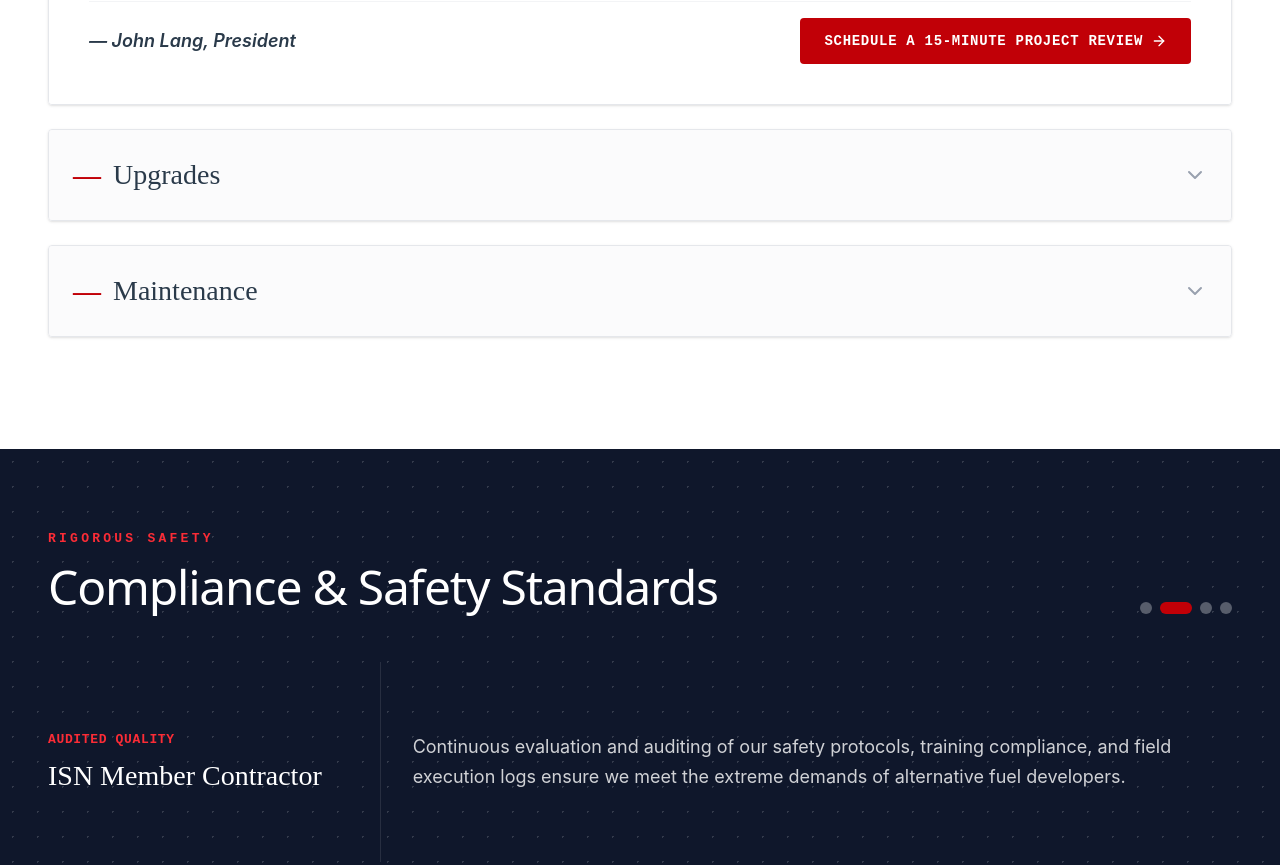
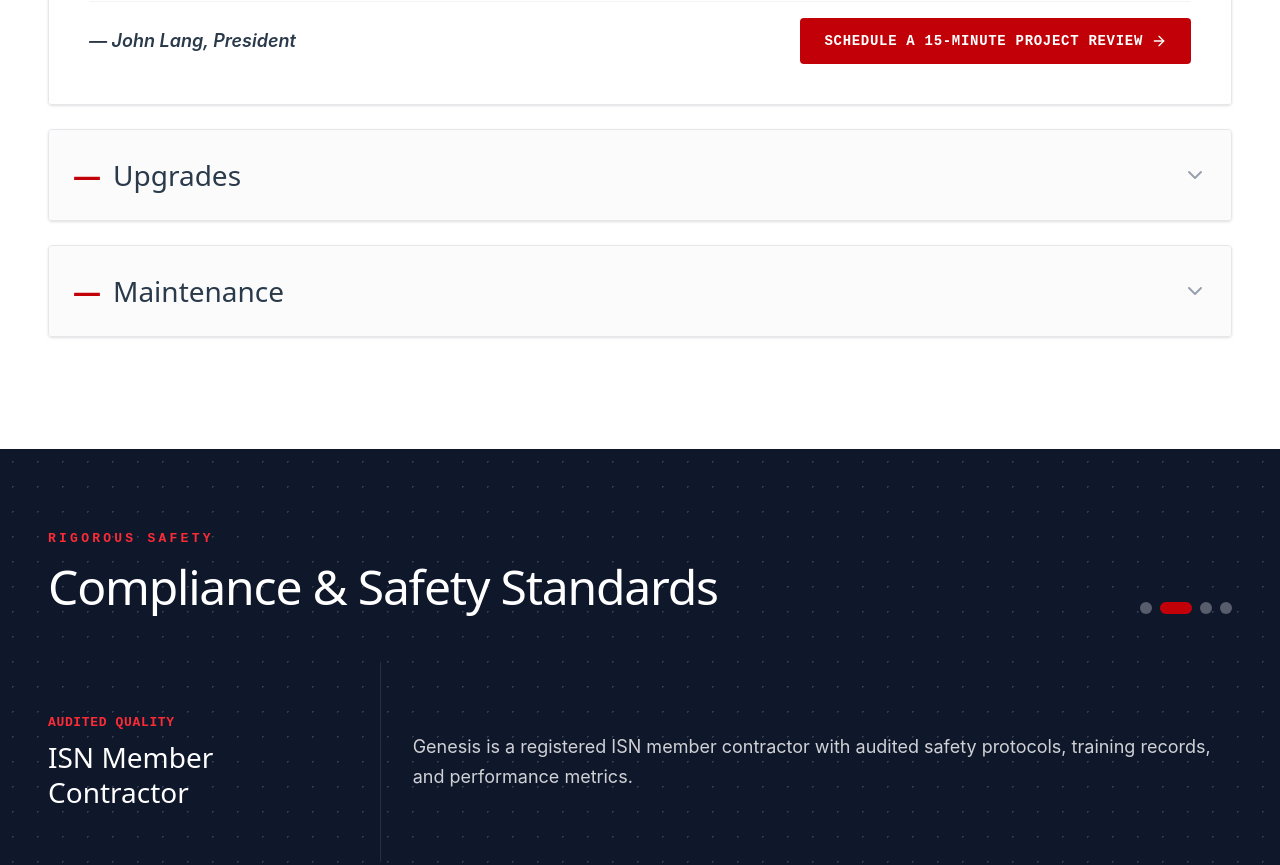
Before and after one commit to deepakbareth/genesis-ui-2, a React (Vite) app: page /genesis-ui-2/services/hydrogen in a window 1280 px wide. Shown: the part 2500-3365 px from the top of the page. Built offline with nearby package versions, Linux system fonts and the light colour scheme.

Commit message:
hydrogen page going on

```diff
--- a/src/Components/Hydrogen/HydrogenFoldable.jsx
+++ b/src/Components/Hydrogen/HydrogenFoldable.jsx
@@ -1,5 +1,45 @@
 import React, { useState } from 'react';
 import { ChevronDown, ArrowRight } from 'lucide-react';
+
+const servicesData = [
+    {
+        id: 'construction',
+        title: 'Construction',
+        paragraphs: [
+            "We understand that ground-up hydrogen fueling station construction is not standard commercial work. It requires precision, safety, coordination, and experience with high-pressure gas infrastructure. We bring that expertise to every project, supporting the hydrogen economy alternative fueling station construction, installation, capacity upgrades and ongoing maintenance around the USA.",
+            "Our team delivers turnkey completion across the full project lifecycle, managing the critical stages that move a hydrogen infrastructure project from planning and permitting to construction, MEP coordination, system integration, pressure testing, commissioning, and final closeout.",
+            "Backed by years of experience installing 6,000 to 10,000 psi systems, We thoroughly understand the specialized systems that make high pressure hydrogen infrastructure work. We ensure system integrity by applying expert Swagelok fitting practices and installing high-pressure stainless steel tubing for compressors, dispensers, cryogenic equipment, controls, and ESD systems. That experience helps us coordinate installation, maintenance, and upgrade work around equipment from leading manufacturers such as PDC Machines, Ariel Corporation and more.",
+            "For owners and hydrogen infrastructure developers, our value is clear: we reduce construction risk, simplify trade coordination, and help bring complex fueling assets online safely, efficiently, and with accountability. From ground-up station builds to capacity expansions and long-term maintenance, we provide the field leadership, certified technical execution, and project management discipline needed to keep alternative fuel projects moving. When reliability, safety, and schedule certainty matter, we are the construction partner built for the next generation of fueling infrastructure."
+        ],
+        quote: "— John Lang, President",
+        buttonText: "Schedule a 15-Minute Project Review",
+        phone: "4194663262",
+        maxHeight: "max-h-[1500px]"
+    },
+    {
+        id: 'upgrades',
+        title: 'Upgrades',
+        paragraphs: [
+            "Genesis helps hydrogen fueling operators scale infrastructure without starting from scratch. As fleet demand grows, station owners need more capacity, faster throughput, and stronger system reliability from assets already in the ground. Genesis supports that growth through strategic hydrogen station upgrades, including added dispensers, compressors, storage vessels, high-pressure tubing, valves, controls, and system integration improvements.",
+            "With deep field experience in high-pressure fueling environments, Genesis coordinates upgrade work around live operational needs, equipment vendors, safety requirements, and commissioning timelines. The result is a smarter path to expansion: greater fueling capacity, improved station performance, and reduced downtime without the disruption of a full rebuild. For hydrogen infrastructure providers ready to move from pilot deployment to commercial-scale operations, Genesis delivers the construction expertise to make scaling practical, controlled, and built for long-term growth."
+        ],
+        buttonText: "Discuss Project Details",
+        phone: "4194663262",
+        maxHeight: "max-h-[1000px]"
+    },
+    {
+        id: 'maintenance',
+        title: 'Maintenance',
+        paragraphs: [
+            "Genesis ensures the safety, reliability, and continuous uptime of critical hydrogen fueling infrastructure. Operating at the intersection of high-pressure logistics and cryogenic engineering, the company provides station owners with the specialized maintenance, repair, and replacement services required to protect capital investments and eliminate operational bottlenecks.",
+            "Because high-pressure hydrogen environments leave zero margin for error, minor failures quickly cascade into costly downtime. Genesis stabilizes station performance by troubleshooting control panels and skids, repairing compression fittings, airlines, valves, VJ line seals, hydrogen pad lights, and cryogenic line flashing, while replacing high-wear components like cryogenic pump heads.",
+            "With deep field experience spanning high-pressure tubing, fueling skids, dispensers, and safety-critical controls, Genesis restores system integrity and extends equipment life, giving operators the certainty they need to scale with confidence."
+        ],
+        buttonText: "Learn More",
+        phone: "4194663262",
+        maxHeight: "max-h-[1000px]"
+    }
+];
 
 const HydrogenFoldable = () => {
     const [expandedAccordion, setExpandedAccordion] = useState('construction');
@@ -18,128 +58,48 @@ const HydrogenFoldable = () => {
                 </div>
 
                 <div className="flex flex-col gap-6">
-                    {/* ITEM 1: CONSTRUCTION */}
-                    <div className="border border-gray-200 rounded-sm overflow-hidden shadow-sm">
+                    {servicesData.map((service) => {
+                        const isExpanded = expandedAccordion === service.id;
+                        return (
+                            <div key={service.id} className="border border-gray-200 rounded-sm overflow-hidden shadow-sm">
                                 <button
-                            onClick={() => setExpandedAccordion(expandedAccordion === 'construction' ? null : 'construction')}
+                                    onClick={() => setExpandedAccordion(isExpanded ? null : service.id)}
                                     className="w-full bg-gray-50/70 hover:bg-gray-50 px-6 py-5 md:py-6 flex items-center justify-between text-left transition-colors cursor-pointer"
                                 >
-                            <span className="font-['Apfel_Grotezk'] text-[22px] md:text-[28px] font-normal text-[#2A3A4A] flex items-center gap-3">
-                                <span className="text-red-700 font-bold">—</span> Construction
+                                    <span className="font-['Apfel_Grotezk',ui-sans-serif,system-ui,sans-serif,'Apple_Color_Emoji','Segoe_UI_Emoji','Segoe_UI_Symbol','Noto_Color_Emoji'] text-[22px] md:text-[28px] font-normal text-[#2A3A4A] flex items-center gap-3">
+                                        <span className="text-red-700 font-bold">—</span> {service.title}
                                     </span>
-                            <ChevronDown className={`w-6 h-6 text-gray-400 transition-transform duration-300 ${expandedAccordion === 'construction' ? 'rotate-180 text-red-700' : ''}`} />
+                                    <ChevronDown className={`w-6 h-6 text-gray-400 transition-transform duration-300 ${isExpanded ? 'rotate-180 text-red-700' : ''}`} />
                                 </button>
                                 <div
                                     className={`transition-all duration-500 ease-in-out overflow-hidden ${
-                                expandedAccordion === 'construction' ? 'max-h-[1500px]' : 'max-h-0'
+                                        isExpanded ? service.maxHeight : 'max-h-0'
                                     }`}
                                 >
                                     <div className="p-6 md:p-10 border-t border-gray-100 bg-white space-y-6 text-[15px] md:text-[18px] text-gray-600 leading-relaxed font-sans">
-                                <p>
-                                    We understand that ground-up hydrogen fueling station construction is not standard commercial work. It requires precision, safety, coordination, and experience with high-pressure gas infrastructure. We bring that expertise to every project, supporting the hydrogen economy alternative fueling station construction, installation, capacity upgrades and ongoing maintenance around the USA.
-                                </p>
-                                <p>
-                                    Our team delivers turnkey completion across the full project lifecycle, managing the critical stages that move a hydrogen infrastructure project from planning and permitting to construction, MEP coordination, system integration, pressure testing, commissioning, and final closeout.
-                                </p>
-                                <p>
-                                    Backed by years of experience installing 6,000 to 10,000 psi systems, We thoroughly understand the specialized systems that make high pressure hydrogen infrastructure work. We ensure system integrity by applying expert Swagelok fitting practices and installing high-pressure stainless steel tubing for compressors, dispensers, cryogenic equipment, controls, and ESD systems. That experience helps us coordinate installation, maintenance, and upgrade work around equipment from leading manufacturers such as PDC Machines, Ariel Corporation and more.
-                                </p>
-                                <p>
-                                    For owners and hydrogen infrastructure developers, our value is clear: we reduce construction risk, simplify trade coordination, and help bring complex fueling assets online safely, efficiently, and with accountability. From ground-up station builds to capacity expansions and long-term maintenance, we provide the field leadership, certified technical execution, and project management discipline needed to keep alternative fuel projects moving. When reliability, safety, and schedule certainty matter, we are the construction partner built for the next generation of fueling infrastructure.
-                                </p>
+                                        {service.paragraphs.map((paragraph, idx) => (
+                                            <p key={idx}>{paragraph}</p>
+                                        ))}
 
-                                <div className="pt-4 border-t border-gray-100 flex flex-col md:flex-row justify-between items-start md:items-center gap-6">
+                                        <div className={`pt-4 border-t border-gray-100 flex flex-col md:flex-row gap-6 ${service.quote ? 'justify-between items-start md:items-center' : 'justify-end'}`}>
+                                            {service.quote && (
                                                 <div className="italic text-[#2A3A4A] font-semibold text-[16px] md:text-[18px]">
-                                        — John Lang, President
+                                                    {service.quote}
                                                 </div>
+                                            )}
                                             <a
-                                        href="tel:4194663262"
+                                                href={`tel:${service.phone}`}
                                                 className="bg-red-700 hover:bg-red-800 text-white px-6 py-3 rounded-sm font-semibold tracking-wider font-['Necto_Mono',monospace] text-[14px] uppercase flex items-center gap-2"
                                             >
-                                        <span>Schedule a 15-Minute Project Review</span>
+                                                <span>{service.buttonText}</span>
                                                 <ArrowRight className="w-4 h-4" />
                                             </a>
                                         </div>
                                     </div>
                                 </div>
                             </div>
-
-                    {/* ITEM 2: UPGRADES */}
-                    <div className="border border-gray-200 rounded-sm overflow-hidden shadow-sm">
-                        <button
-                            onClick={() => setExpandedAccordion(expandedAccordion === 'upgrades' ? null : 'upgrades')}
-                            className="w-full bg-gray-50/70 hover:bg-gray-50 px-6 py-5 md:py-6 flex items-center justify-between text-left transition-colors cursor-pointer"
-                        >
-                            <span className="font-['Apfel_Grotezk'] text-[22px] md:text-[28px] font-normal text-[#2A3A4A] flex items-center gap-3">
-                                <span className="text-red-700 font-bold">—</span> Upgrades
-                            </span>
-                            <ChevronDown className={`w-6 h-6 text-gray-400 transition-transform duration-300 ${expandedAccordion === 'upgrades' ? 'rotate-180 text-red-700' : ''}`} />
-                        </button>
-                        <div
-                            className={`transition-all duration-500 ease-in-out overflow-hidden ${
-                                expandedAccordion === 'upgrades' ? 'max-h-[1000px]' : 'max-h-0'
-                            }`}
-                        >
-                            <div className="p-6 md:p-10 border-t border-gray-100 bg-white space-y-6 text-[15px] md:text-[18px] text-gray-600 leading-relaxed font-sans">
-                                <p>
-                                    Genesis helps hydrogen fueling operators scale infrastructure without starting from scratch. As fleet demand grows, station owners need more capacity, faster throughput, and stronger system reliability from assets already in the ground. Genesis supports that growth through strategic hydrogen station upgrades, including added dispensers, compressors, storage vessels, high-pressure tubing, valves, controls, and system integration improvements.
-                                </p>
-                                <p>
-                                    With deep field experience in high-pressure fueling environments, Genesis coordinates upgrade work around live operational needs, equipment vendors, safety requirements, and commissioning timelines. The result is a smarter path to expansion: greater fueling capacity, improved station performance, and reduced downtime without the disruption of a full rebuild. For hydrogen infrastructure providers ready to move from pilot deployment to commercial-scale operations, Genesis delivers the construction expertise to make scaling practical, controlled, and built for long-term growth.
-                                </p>
-
-                                <div className="pt-4 border-t border-gray-100 flex justify-end">
-                                    <a
-                                        href="tel:4194663262"
-                                        className="bg-red-700 hover:bg-red-800 text-white px-6 py-3 rounded-sm font-semibold tracking-wider font-['Necto_Mono',monospace] text-[14px] uppercase flex items-center gap-2"
-                                    >
-                                        <span>Discuss Project Details</span>
-                                        <ArrowRight className="w-4 h-4" />
-                                    </a>
-                                </div>
-                            </div>
-                        </div>
-                    </div>
-
-                    {/* ITEM 3: MAINTENANCE */}
-                    <div className="border border-gray-200 rounded-sm overflow-hidden shadow-sm">
-                        <button
-                            onClick={() => setExpandedAccordion(expandedAccordion === 'maintenance' ? null : 'maintenance')}
-                            className="w-full bg-gray-50/70 hover:bg-gray-50 px-6 py-5 md:py-6 flex items-center justify-between text-left transition-colors cursor-pointer"
-                        >
-                            <span className="font-['Apfel_Grotezk'] text-[22px] md:text-[28px] font-normal text-[#2A3A4A] flex items-center gap-3">
-                                <span className="text-red-700 font-bold">—</span> Maintenance
-                            </span>
-                            <ChevronDown className={`w-6 h-6 text-gray-400 transition-transform duration-300 ${expandedAccordion === 'maintenance' ? 'rotate-180 text-red-700' : ''}`} />
-                        </button>
-                        <div
-                            className={`transition-all duration-500 ease-in-out overflow-hidden ${
-                                    expandedAccordion === 'maintenance' ? 'max-h-[1000px]' : 'max-h-0'
-                            }`}
-                        >
-                            <div className="p-6 md:p-10 border-t border-gray-100 bg-white space-y-6 text-[15px] md:text-[18px] text-gray-600 leading-relaxed font-sans">
-                                <p>
-                                    Genesis ensures the safety, reliability, and continuous uptime of critical hydrogen fueling infrastructure. Operating at the intersection of high-pressure logistics and cryogenic engineering, the company provides station owners with the specialized maintenance, repair, and replacement services required to protect capital investments and eliminate operational bottlenecks.
-                                </p>
-                                <p>
-                                    Because high-pressure hydrogen environments leave zero margin for error, minor failures quickly cascade into costly downtime. Genesis stabilizes station performance by troubleshooting control panels and skids, repairing compression fittings, airlines, valves, VJ line seals, hydrogen pad lights, and cryogenic line flashing, while replacing high-wear components like cryogenic pump heads.
-                                </p>
-                                <p>
-                                    With deep field experience spanning high-pressure tubing, fueling skids, dispensers, and safety-critical controls, Genesis restores system integrity and extends equipment life, giving operators the certainty they need to scale with confidence.
-                                </p>
-
-                                <div className="pt-4 border-t border-gray-100 flex justify-end">
-                                    <a
-                                        href="tel:4194663262"
-                                        className="bg-red-700 hover:bg-red-800 text-white px-6 py-3 rounded-sm font-semibold tracking-wider font-['Necto_Mono',monospace] text-[14px] uppercase flex items-center gap-2"
-                                    >
-                                        <span>Learn More</span>
-                                        <ArrowRight className="w-4 h-4" />
-                                    </a>
-                                </div>
-                            </div>
-                        </div>
-                    </div>
+                        );
+                    })}
                 </div>
             </div>
         </section>
--- a/src/Components/Hydrogen/HydrogenSafety.jsx
+++ b/src/Components/Hydrogen/HydrogenSafety.jsx
@@ -3,23 +3,23 @@ import React, { useState, useEffect } from 'react';
 const safetySlides = [
     {
         title: "Avetta Safety Prequalified",
-        desc: "Genesis maintains active Avetta credentials, verifying our strict alignment with global supply chain safety, insurance requirements, and contractor prequalification standards.",
+        desc: "Genesis Contracting is an Avetta-prequalified contractor, verifying our compliance with industrial safety, liability, and insurance standards.",
         highlight: "Verified Compliance"
     },
     {
         title: "ISN Member Contractor",
-        desc: "Continuous evaluation and auditing of our safety protocols, training compliance, and field execution logs ensure we meet the extreme demands of alternative fuel developers.",
+        desc: "Genesis is a registered ISN member contractor with audited safety protocols, training records, and performance metrics.",
         highlight: "Audited Quality"
     },
     {
         title: "Certified Swagelok Technicians",
-        desc: "All mechanical technicians hold active certifications in Swagelok tube fitting, high-pressure line bending, and gas mechanical assemblies to ensure zero-leak operations.",
-        highlight: "Zero-Leak Guarantee"
+        desc: "Our technicians hold active certifications in Swagelok high-pressure tube fitting and mechanical gas assemblies to ensure leak-free operations.",
+        highlight: "Certified Technicians"
     },
     {
         title: "NFPA & ASME Code Integration",
-        desc: "Every ground-up installation and upgrade is strictly structured and tested to comply with local NFPA 2 (Hydrogen Technologies) and ASME piping codes.",
-        highlight: "Engineering Rigor"
+        desc: "All mechanical assemblies, installations, and upgrades strictly comply with NFPA 2 (Hydrogen Technologies Code) and ASME piping codes.",
+        highlight: "Code Compliance"
     }
 ];
 
@@ -53,9 +53,8 @@ const HydrogenSafety = () => {
                             <button
                                 key={i}
                                 onClick={() => setCarouselIndex(i)}
-                                className={`w-3 h-3 rounded-full cursor-pointer transition-all duration-300 ${
-                                    carouselIndex === i ? 'bg-red-700 w-8' : 'bg-white/30 hover:bg-white/50'
-                                }`}
+                                className={`w-3 h-3 rounded-full cursor-pointer transition-all duration-300 ${carouselIndex === i ? 'bg-red-700 w-8' : 'bg-white/30 hover:bg-white/50'
+                                    }`}
                             />
                         ))}
                     </div>
@@ -66,17 +65,16 @@ const HydrogenSafety = () => {
                     {safetySlides.map((slide, i) => (
                         <div
                             key={i}
-                            className={`absolute inset-0 w-full h-full flex flex-col md:flex-row items-stretch gap-6 md:gap-12 transition-all duration-700 ease-in-out ${
-                                carouselIndex === i
+                            className={`absolute inset-0 w-full h-full flex flex-col md:flex-row items-stretch gap-6 md:gap-12 transition-all duration-700 ease-in-out ${carouselIndex === i
                                     ? 'opacity-100 translate-x-0'
                                     : 'opacity-0 translate-x-12 pointer-events-none'
-                            }`}
+                                }`}
                         >
                             <div className="md:w-1/4 flex flex-col justify-center">
                                 <span className="text-[13px] font-semibold text-red-500 font-['Necto_Mono',monospace] uppercase tracking-wider mb-2 block">
                                     {slide.highlight}
                                 </span>
-                                <h3 className="font-['Apfel_Grotezk'] text-[24px] md:text-[28px] font-normal leading-tight">
+                                <h3 className="font-['Apfel_Grotezk',ui-sans-serif,system-ui,sans-serif,'Apple_Color_Emoji','Segoe_UI_Emoji','Segoe_UI_Symbol','Noto_Color_Emoji'] text-[24px] md:text-[28px] font-normal leading-tight">
                                     {slide.title}
                                 </h3>
                             </div>
--- a/src/Components/Hydrogen/HydrogenThreeGrid.jsx
+++ b/src/Components/Hydrogen/HydrogenThreeGrid.jsx
@@ -56,7 +56,7 @@ const HydrogenThreeGrid = () => {
                         >
                             <div className="absolute top-0 left-0 w-full h-[3px] bg-red-700 scale-x-0 group-hover:scale-x-100 transition-transform origin-left duration-300"></div>
                             <div className="mb-6">{card.icon}</div>
-                            <h3 className="font-['Apfel_Grotezk'] text-[24px] text-[#2A3A4A] mb-5 font-normal tracking-tight">
+                            <h3 className="font-['Apfel_Grotezk',ui-sans-serif,system-ui,sans-serif,'Apple_Color_Emoji','Segoe_UI_Emoji','Segoe_UI_Symbol','Noto_Color_Emoji'] text-[24px] text-[#2A3A4A] mb-5 font-normal tracking-tight">
                                 {card.title}
                             </h3>
                             <ul className="flex flex-col gap-3 mt-auto">
--- a/src/Components/Hydrogen/HydrogenWhyGenesis.jsx
+++ b/src/Components/Hydrogen/HydrogenWhyGenesis.jsx
@@ -49,7 +49,7 @@ const HydrogenWhyGenesis = () => {
                                 <div className="w-8 h-8 rounded-full bg-red-50 flex items-center justify-center shrink-0">
                                     <CheckCircle2 className="w-5 h-5 text-red-700" />
                                 </div>
-                                <h3 className="font-['Apfel_Grotezk'] text-[20px] md:text-[22px] font-bold text-[#2A3A4A] tracking-tight">
+                                <h3 className="font-['Apfel_Grotezk',ui-sans-serif,system-ui,sans-serif,'Apple_Color_Emoji','Segoe_UI_Emoji','Segoe_UI_Symbol','Noto_Color_Emoji'] text-[20px] md:text-[22px] font-semibold text-gray-900 tracking-tight">
                                     {point.title}
                                 </h3>
                             </div>
```
Lines whose indentation alone changed are shown as unchanged.
